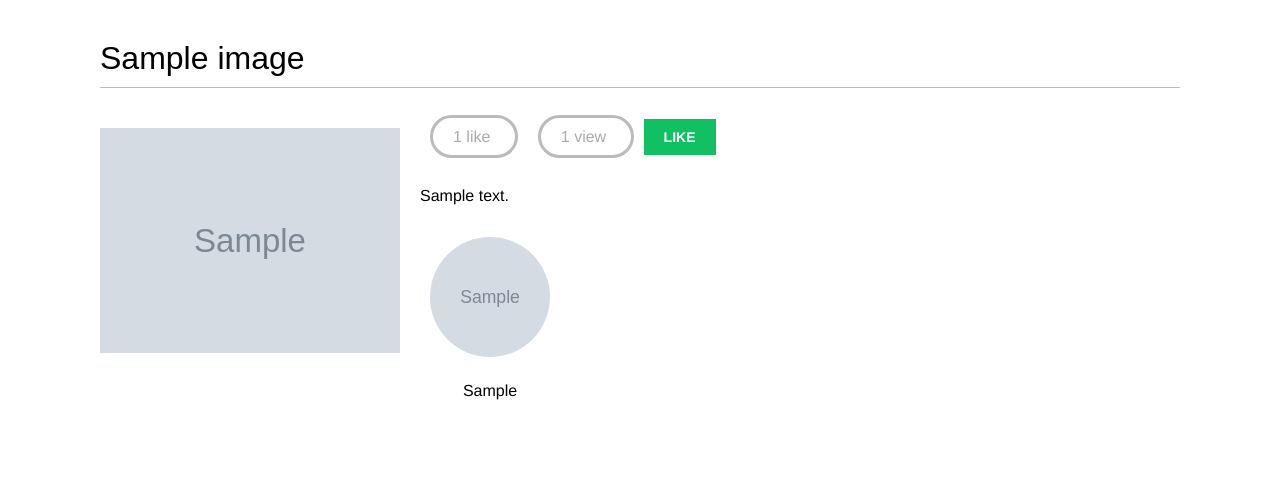
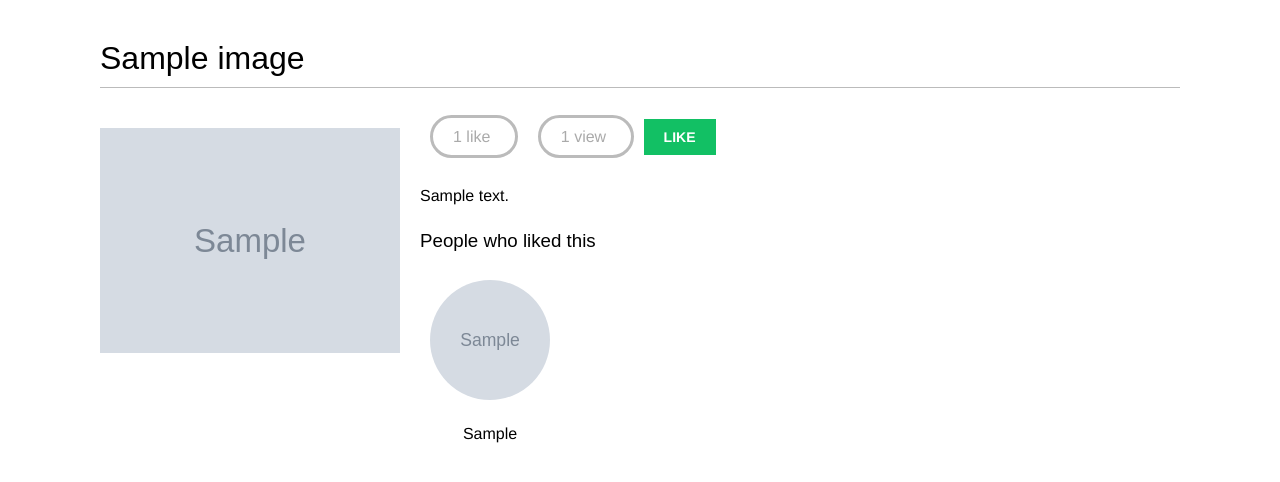
Before and after one commit to alekseikogan/bookmarks, a Django app: template bookmarks/images/templates/images/image/detail.html in a window 1280 px wide. Shown: the part 47-529 px from the top of the page. Run offline with Django 4.2, Linux system fonts and the light colour scheme; the template is opened without the code that fills it: most values are stand-ins (such as "Sample title", 1, 10 or a date in 2020); grey boxes marked "Sample" are stand-in pictures; some libraries are stand-ins or nearby versions; some web fonts are replaced.

```diff
--- a/bookmarks/images/templates/images/image/detail.html
+++ b/bookmarks/images/templates/images/image/detail.html
@@ -30,17 +30,21 @@
     </div>
 
     <div class="image-likes">
+        <h3>People who liked this</h3>
         {% for user in image.users_like.all %}
-            <div>
+            <div class="user-like">
                 {% if user.profile.photo %}
-                    <img src="{{ user.profile.photo.url }}">
+                    <img src="{{ user.profile.photo.url }}" alt="{{ user.first_name }}" class="user-photo">
+                {% else %}
+                    <img src="/static/images/default-avatar.png" alt="{{ user.first_name }}" class="user-photo">
                 {% endif %}
                 <p>{{ user.first_name }}</p>
             </div>
         {% empty %}
-            Nobody likes this image yet.
+            <p>Nobody likes this image yet.</p>
         {% endfor %}
     </div>
+
 {% endwith %}
 {% endblock %}
 
--- a/commands.txt
+++ b/commands.txt
@@ -6,6 +6,10 @@ pip install -r requirements.txt
 
 python manage.py runserver_plus --cert-file cert.crt
 docker run -it --rm --name redis -p 6379:6379 redis
+
+С чем столкнулся по книге Меле:
+lsof -i :8000 - показать процессы и порты
+sudo fuser -k 8000/tcp -удалить все процессы занимающие порт 8000
 
 python manage.py shell
 python manage.py showmigrations finance
```
Also changed, not shown: 7 other files.
